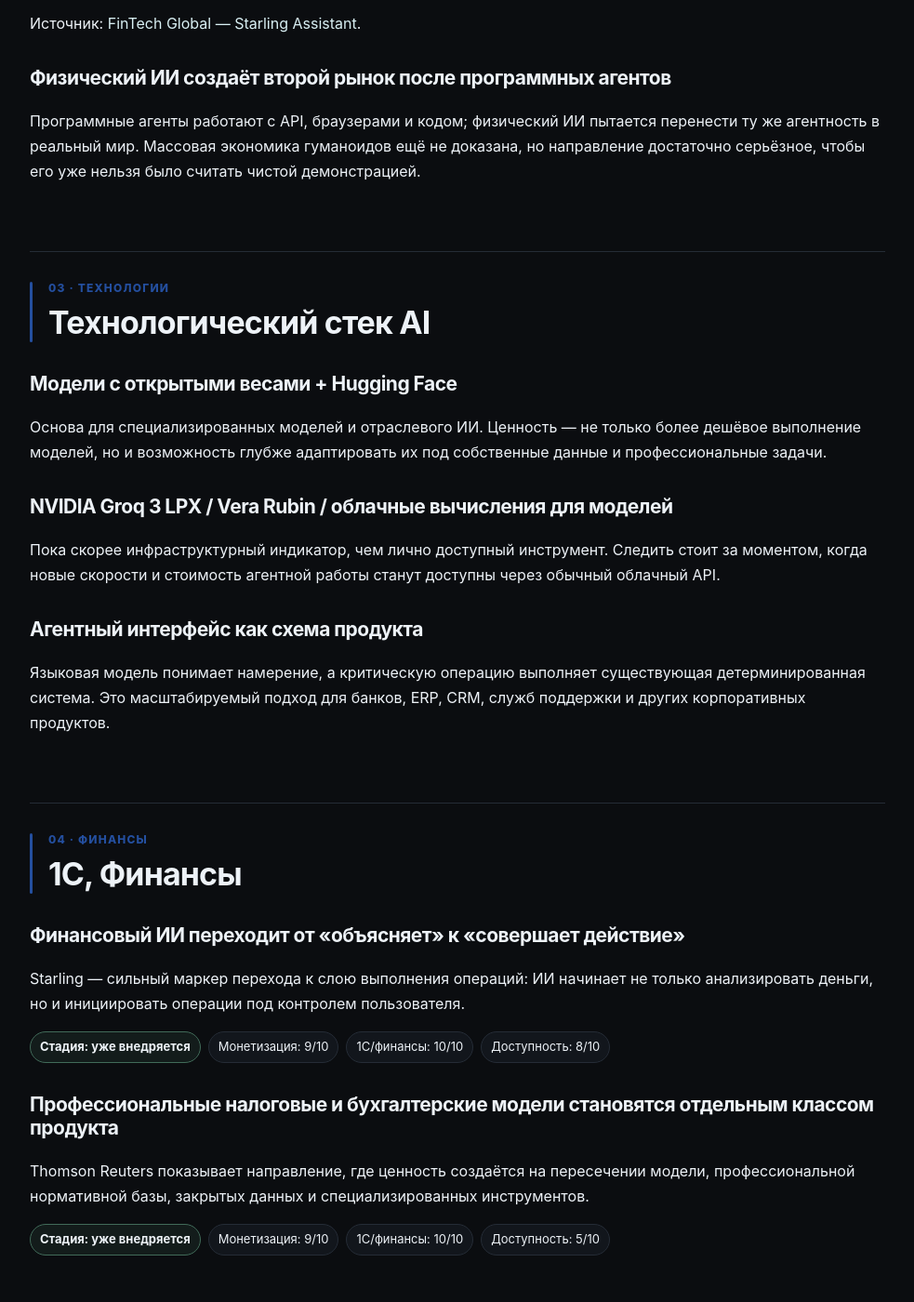
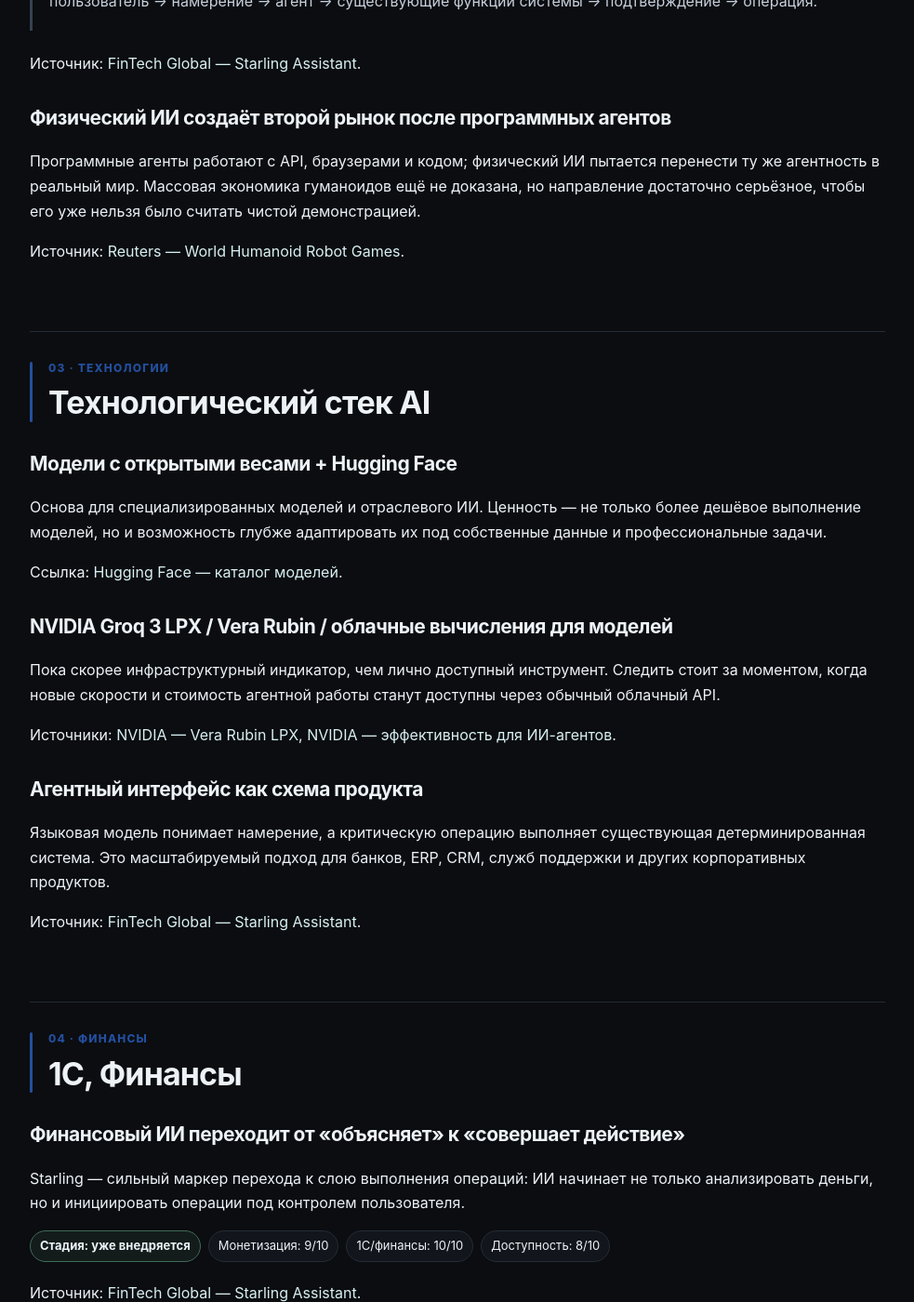
Before and after one commit to DmitryCarni/ai-news-by-carni, a Jekyll site: the page built from daily/2026-08-24.md, in a window 1280 px wide and 1400 px high, scrolled down 2216 px. Shown: the whole window at 93% size, without its empty margins (148-1131 px from the left). Built offline with Jekyll 4.4.1, drawn with Linux system fonts in a browser that asks for light colours; some of the changed text lies outside the part shown.

Commit message:
Place source links under each report block

```diff
--- a/daily/2026-08-24.md
+++ b/daily/2026-08-24.md
@@ -41,7 +41,7 @@ permalink: /daily/2026-08-24/
 
 Thomson Reuters запустила модель **Thomson**, специализированную на профессиональных юридических и налоговых задачах и собственных данных компании. Сильный сигнал здесь — возможность строить конкурентный интеллект не только через передовую универсальную базовую модель, но и через сочетание открытой базовой модели, уникальных данных, отраслевых экспертов и специализированных тестов качества.
 
-<div class="score">
+<div class="score">">
 <span class="pill stage stage-live">Стадия: уже внедряется</span>
 <span class="pill">Монетизация: 9/10</span>
 <span class="pill">1С/финансы: 8/10</span>
@@ -77,6 +77,8 @@ World Humanoid Robot Games всё больше становятся полиго
 
 **Горизонт первой рабочей версии:** недели–месяцы для узкого отраслевого решения.
 
+Источник: [Thomson Reuters — модель Thomson](https://www.thomsonreuters.com/en/press-releases/2026/august/thomson-reuters-leverages-its-world-class-data-assets-to-launch-its-own-frontier-model).
+
 ### Агент становится интерфейсом к существующему продукту
 
 Starling Bank начал разворачивать ИИ-ассистента для бизнес-клиентов. Он не ограничивается ответами на частые вопросы: может работать с налоговым резервом, проверять изменение реквизитов поставщика как сигнал возможного мошенничества и использовать историю операций.
@@ -98,19 +100,27 @@ Starling Bank начал разворачивать ИИ-ассистента д
 
 Программные агенты работают с API, браузерами и кодом; физический ИИ пытается перенести ту же агентность в реальный мир. Массовая экономика гуманоидов ещё не доказана, но направление достаточно серьёзное, чтобы его уже нельзя было считать чистой демонстрацией.
 
+Источник: [Reuters — World Humanoid Robot Games](https://www.reuters.com/world/asia-pacific/robots-can-outrun-humans-can-they-plug-cable-2026-08-23/).
+
 ## Технологический стек AI {#stack}
 
 ### Модели с открытыми весами + Hugging Face
 
 Основа для специализированных моделей и отраслевого ИИ. Ценность — не только более дешёвое выполнение моделей, но и возможность глубже адаптировать их под собственные данные и профессиональные задачи.
 
+Ссылка: [Hugging Face — каталог моделей](https://huggingface.co/models).
+
 ### NVIDIA Groq 3 LPX / Vera Rubin / облачные вычисления для моделей
 
 Пока скорее инфраструктурный индикатор, чем лично доступный инструмент. Следить стоит за моментом, когда новые скорости и стоимость агентной работы станут доступны через обычный облачный API.
 
+Источники: [NVIDIA — Vera Rubin LPX](https://blogs.nvidia.com/blog/vera-rubin-lpx-spectrum-x-nvlink-fusion/), [NVIDIA — эффективность для ИИ-агентов](https://blogs.nvidia.com/blog/vera-rubin-nvl72-efficiency-ai-agents/).
+
 ### Агентный интерфейс как схема продукта
 
 Языковая модель понимает намерение, а критическую операцию выполняет существующая детерминированная система. Это масштабируемый подход для банков, ERP, CRM, служб поддержки и других корпоративных продуктов.
+
+Источник: [FinTech Global — Starling Assistant](https://fintech.global/2026/08/24/starling-launches-ai-assistant-for-business-banking/).
 
 ## 1С, Финансы {#finance}
 
@@ -125,6 +135,8 @@ Starling — сильный маркер перехода к слою выпол
 <span class="pill">Доступность: 8/10</span>
 </div>
 
+Источник: [FinTech Global — Starling Assistant](https://fintech.global/2026/08/24/starling-launches-ai-assistant-for-business-banking/).
+
 ### Профессиональные налоговые и бухгалтерские модели становятся отдельным классом продукта
 
 Thomson Reuters показывает направление, где ценность создаётся на пересечении модели, профессиональной нормативной базы, закрытых данных и специализированных инструментов.
@@ -135,6 +147,8 @@ Thomson Reuters показывает направление, где ценнос
 <span class="pill">1С/финансы: 10/10</span>
 <span class="pill">Доступность: 5/10</span>
 </div>
+
+Источник: [Thomson Reuters — модель Thomson](https://www.thomsonreuters.com/en/press-releases/2026/august/thomson-reuters-leverages-its-world-class-data-assets-to-launch-its-own-frontier-model).
 
 ## AI-инструменты для 1С и финансов {#finance-tools}
 
@@ -150,9 +164,13 @@ Thomson Reuters показывает направление, где ценнос
 
 > модель понимает и анализирует → программный слой проверяет → пользователь подтверждает → система исполняет.
 
+Ссылки: [1С — REST/OData](https://v8.1c.ru/platforma/rest-interfeys/), [1С — HTTP-сервисы](https://v8.1c.ru/platforma/http-servisy/).
+
 ### Детерминированная проверка + подтверждение человеком
 
 Для финансовых операций ключевым становится не «дать языковой модели пароль от бухгалтерии», а строить контролируемую цепочку исполнения.
+
+Ссылки: [1С — REST/OData](https://v8.1c.ru/platforma/rest-interfeys/), [FinTech Global — Starling Assistant](https://fintech.global/2026/08/24/starling-launches-ai-assistant-for-business-banking/).
 
 ## Где есть потенциал для монетизации {#monetization}
 
```
